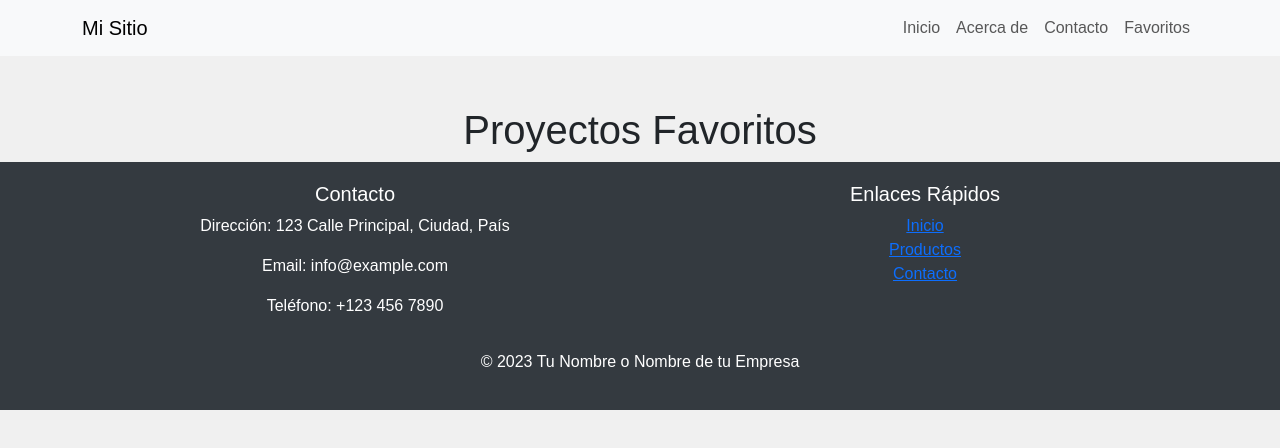
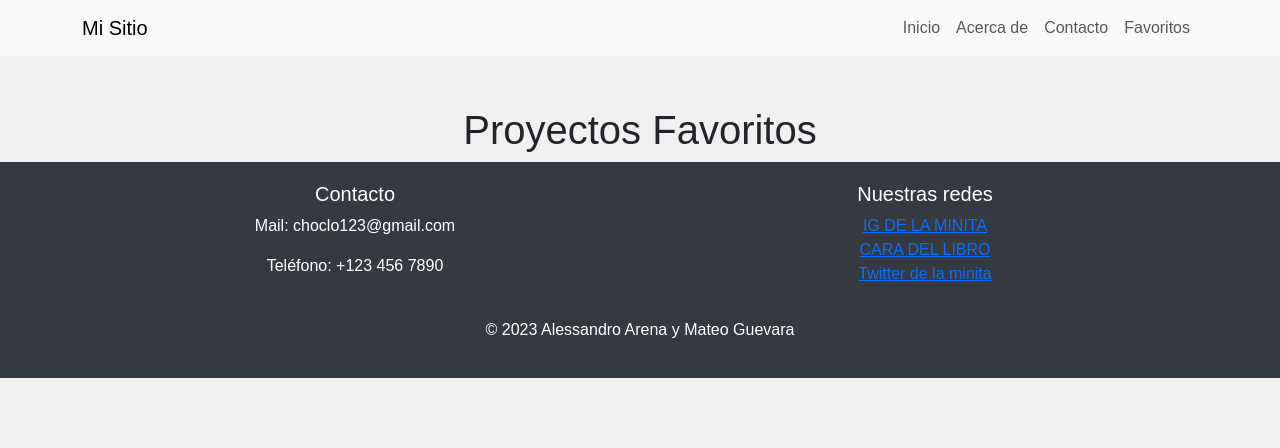
Before and after one commit to CH0CL0/TP9-PORTFOLIO, a React (Vite) app: page /favoritos in a window 1280 px wide. Shown: the top 448 px of the page. Built offline with nearby package versions, Linux system fonts and the light colour scheme.

Commit message:
TERMINALO MATEE

```diff
--- a/package.json
+++ b/package.json
@@ -10,10 +10,13 @@
     "preview": "vite preview"
   },
   "dependencies": {
+    "@emotion/react": "^11.11.1",
+    "@emotion/styled": "^11.11.0",
     "@fortawesome/fontawesome-free": "^6.4.2",
     "@fortawesome/fontawesome-svg-core": "^6.4.2",
     "@fortawesome/free-solid-svg-icons": "^6.4.2",
     "@fortawesome/react-fontawesome": "^0.2.0",
+    "@mui/material": "^5.14.17",
     "bootstrap": "^5.3.2",
     "react": "^18.2.0",
     "react-bootstrap": "^2.9.0",
--- a/src/AcercaDe.jsx
+++ b/src/AcercaDe.jsx
@@ -1,8 +1,12 @@
 import React from 'react';
 import './AcercaDe.css';
+import Navbar from './components/Navbar';
 
 const AcercaDe = () => {
   return (
+    <div>
+      <Navbar />
+
     <div className="acerca-de-container">
       <div className="acerca-de-header">
         <h1>Nosotros</h1>
@@ -26,6 +30,7 @@ const AcercaDe = () => {
         </ul>
       </div>
     </div>
+    </div>
   );
 };
 
--- a/src/Home.jsx
+++ b/src/Home.jsx
@@ -2,8 +2,8 @@ import React, { useState, useEffect } from "react";
 import { Container, Row, Col, Card } from "react-bootstrap";
 import "bootstrap/dist/css/bootstrap.min.css";
 import { FontAwesomeIcon } from "@fortawesome/react-fontawesome";
-import {Bookmark} from "react-bootstrap-icons";
-import {BookmarkFill} from "react-bootstrap-icons";
+import { Bookmark } from "react-bootstrap-icons";
+import { BookmarkFill } from "react-bootstrap-icons";
 import { faStar } from "@fortawesome/free-solid-svg-icons"; // Importa los iconos que necesitas
 import "./Choclias.css";
 import Navbar from "./components/Navbar";
@@ -12,7 +12,7 @@ import { FavoritosContext } from '../context/favoritoscontext.jsx';
 import LoginForm from "./components/Login.jsx";
 
 const Choclias = () => {
-  const {favoritos,setFavoritos} = React.useContext(FavoritosContext)
+  const { favoritos, setFavoritos } = React.useContext(FavoritosContext)
   const proyectosIniciales = [
     {
       title: "Proyecto 1",
@@ -47,12 +47,15 @@ const Choclias = () => {
   ];
   const [projects, setProjects] = useState(proyectosIniciales);
   const [user, setUser] = useState(null);
+  const [isLoggedIn, setIsLoggedIn] = useState(false);
 
   const handleLogin = (email, password) => {
     setUser(email);
+    setIsLoggedIn(true);
   };
   const handleLogout = () => {
     setUser(null);
+    setIsLoggedIn(false);
   };
 
   const handleAgregarFavorito = (project) => {
@@ -64,20 +67,7 @@ const Choclias = () => {
     }
   };
 
-  // const handleAgregarFavorito = (project) => {
-  //   // Verificar si el proyecto ya está en favoritos
-  //   if (favoritos.includes(project)) {
-  //     // Si ya está en favoritos, no hacemos nada y salimos de la función
-  //     return;
-  //   }
 
-  //   // Si el proyecto no está en favoritos, lo agregamos a la lista
-  //   const updatedFavoritos = [...favoritos, project];
-  //   setFavoritos(updatedFavoritos);
-
-  //   // Guardar la lista de favoritos actualizada en el localStorage
-  //   localStorage.setItem("favoritos", JSON.stringify(updatedFavoritos));
-  // };
 
 
   useEffect(() => {
--- a/src/components/Footer.jsx
+++ b/src/components/Footer.jsx
@@ -10,28 +10,27 @@ const Footer = () => {
       <Row>
           <Col md={6}>
             <h5>Contacto</h5>
-            <p>Dirección: 123 Calle Principal, Ciudad, País</p>
-            <p>Email: info@example.com</p>
+            <p>Mail: choclo123@gmail.com</p>
             <p>Teléfono: +123 456 7890</p>
           </Col>
           <Col md={6}>
-            <h5>Enlaces Rápidos</h5>
+            <h5>Nuestras redes</h5>
             <ul className="list-unstyled">
               <li>
-                <a href="/">Inicio</a>
+                <a href="https://www.instagram.com/">IG DE LA MINITA</a>
               </li>
               <li>
-                <a href="/productos">Productos</a>
+                <a href="https://www.facebook.com/">CARA DEL LIBRO</a>
               </li>
               <li>
-                <a href="/contacto">Contacto</a>
+                <a href="https://www.twitter.com/">Twitter de la minita</a>
               </li>
             </ul>
           </Col>
         </Row>
       </Container>
       <div className="text-center py-3">
-        &copy; {new Date().getFullYear()} Tu Nombre o Nombre de tu Empresa
+        &copy; {new Date().getFullYear()} Alessandro Arena y Mateo Guevara
       </div>
     </footer>
   );
--- a/src/components/Navbar.jsx
+++ b/src/components/Navbar.jsx
@@ -1,7 +1,11 @@
 import React from 'react';
+import { Badge } from "@mui/material";
 import './Inicio.css';
+import { FavoritosContext } from '../../context/favoritoscontext';
 
 const Navbar = () => {
+  const { favoritos } = React.useContext(FavoritosContext);
+
   return (
     <nav className="navbar navbar-expand-lg navbar-light bg-light">
       <div className="container">
@@ -21,7 +25,10 @@ const Navbar = () => {
               <a className="nav-link" href="/contacto">Contacto</a>
             </li>
             <li className="nav-item">
-              <a className="nav-link" href="/favoritos">Favoritos</a>
+              <a className="nav-link" href="/favoritos">
+                Favoritos{" "}
+                {favoritos.length > 0 && <Badge badgeContent={favoritos.length} color="primary" />}
+              </a>
             </li>
           </ul>
         </div>
```
Also changed, not shown: 1 other file (tests, documents, lock files or other folders). Lines whose indentation alone changed are shown as unchanged.
